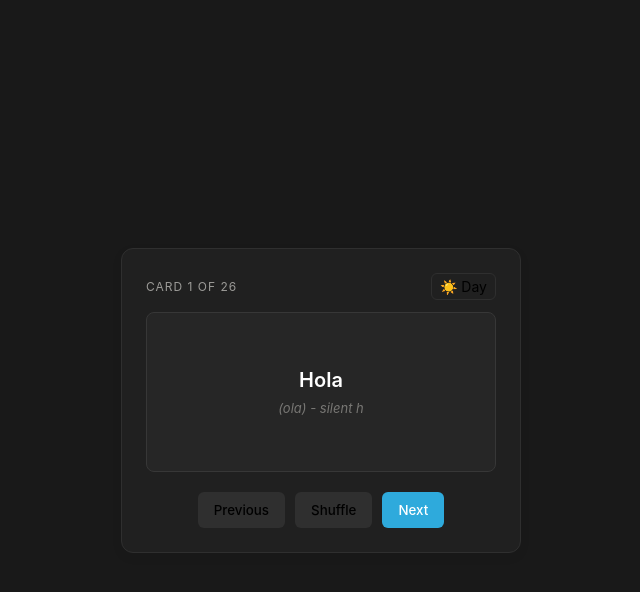
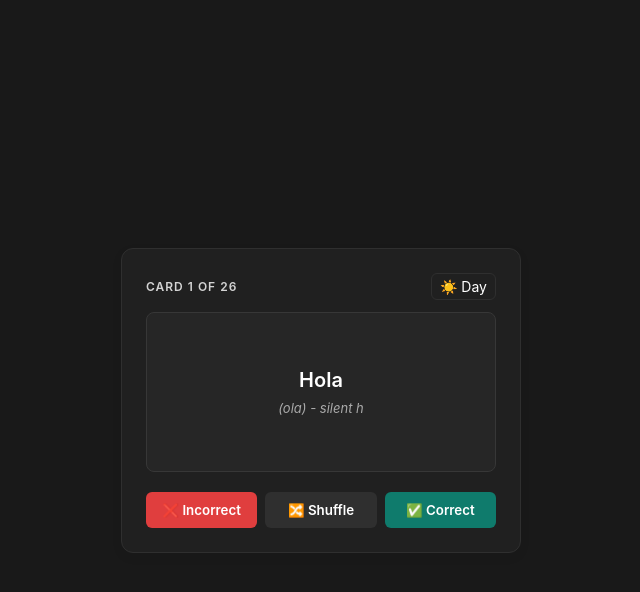
Before and after one commit to fayethfuley/spanish-flashcards, a plain HTML site: page index.html in a window 1280 px wide. Both pictures are taken after a click on the button "🌙 Night". Shown: the whole page, without its empty margins (319-959 px from the left). Drawn offline with Linux system fonts and the light colour scheme.

Commit message:
Refactor flashcard styles and game logic
Updated styles and functionality for flashcards and controls.

```diff
--- a/index.html
+++ b/index.html
@@ -26,35 +26,47 @@
       --flashcard-bg: #262626;
       --border-color: #2f2f2f;
       --flashcard-border: #373737;
-      --text-main: #rgba(255, 255, 255, 0.81);
+      --text-main: #ffffff;
       --text-phrase: #ffffff;
-      --text-sub: #9b9a97;
-      --text-hint: #787774;
+      --text-sub: #d3d3d3;
+      --text-hint: #aaaaaa;
       --translation-color: #53b5e6;
       --btn-sec-bg: #2f2f2f;
       --btn-sec-hover: #373737;
     }
 
-    * { box-sizing: border-box; font-family: -apple-system, BlinkMacSystemFont, "Segoe UI", Roboto, sans-serif; transition: background-color 0.2s, color 0.2s, border-color 0.2s; }
+    * { box-sizing: border-box; font-family: -apple-system, BlinkMacSystemFont, "Segoe UI", Roboto, sans-serif; transition: background-color 0.2s, color 0.2s, border-color 0.2s; -webkit-tap-highlight-color: transparent; }
     body { background-color: var(--bg-color); color: var(--text-main); display: flex; justify-content: center; align-items: center; min-height: 100vh; margin: 0; padding: 20px; }
     .card-container { background: var(--card-bg); border: 1px solid var(--border-color); border-radius: 12px; box-shadow: 0 4px 12px rgba(0,0,0,0.05); width: 100%; max-width: 400px; padding: 24px; text-align: center; position: relative; }
 
     .header { display: flex; justify-content: space-between; align-items: center; margin-bottom: 12px; }
-    .progress { font-size: 12px; color: var(--text-sub); text-transform: uppercase; letter-spacing: 1px; }
+    .progress { font-size: 12px; color: var(--text-sub); text-transform: uppercase; letter-spacing: 1px; font-weight: 600; }
     .theme-toggle { background: transparent; border: 1px solid var(--border-color); color: var(--text-main); font-size: 14px; padding: 4px 8px; border-radius: 6px; cursor: pointer; }
     .theme-toggle:hover { background: var(--btn-sec-bg); }
 
-    .flashcard { background: var(--flashcard-bg); border: 1px solid var(--flashcard-border); border-radius: 8px; height: 160px; display: flex; flex-direction: column; justify-content: center; align-items: center; cursor: pointer; padding: 16px; margin-bottom: 20px; transition: transform 0.1s ease; }
+    .flashcard { background: var(--flashcard-bg); border: 1px solid var(--flashcard-border); border-radius: 8px; height: 160px; display: flex; flex-direction: column; justify-content: center; align-items: center; cursor: pointer; padding: 16px; margin-bottom: 20px; transition: transform 0.1s ease; user-select: none; }
     .flashcard:active { transform: scale(0.98); }
     .phrase { font-size: 20px; font-weight: 600; color: var(--text-phrase); margin-bottom: 8px; }
     .hint { font-size: 13px; color: var(--text-hint); font-style: italic; }
     .translation { font-size: 18px; color: var(--translation-color); font-weight: 500; display: none; }
 
-    .controls { display: flex; gap: 10px; justify-content: center; }
-    button.action-btn { background: #2eaadc; color: white; border: none; padding: 10px 16px; border-radius: 6px; font-weight: 500; cursor: pointer; transition: background 0.2s; }
-    button.action-btn:hover { background: #0082b2; }
+    .controls { display: flex; gap: 8px; justify-content: center; }
+    button.action-btn { border: none; padding: 10px 14px; border-radius: 6px; font-weight: 600; cursor: pointer; transition: background 0.2s, transform 0.1s; flex: 1; }
+    button.action-btn:active { transform: scale(0.96); }
+
+    button.btn-wrong { background: #e03e3e; color: white; }
+    button.btn-wrong:hover { background: #c23333; }
+
+    button.btn-correct { background: #0f7b6c; color: white; }
+    button.btn-correct:hover { background: #0b5c51; }
+
     button.secondary { background: var(--btn-sec-bg); color: var(--text-main); }
     button.secondary:hover { background: var(--btn-sec-hover); }
+
+    .score-screen { display: none; padding: 20px 0; }
+    .score-title { font-size: 22px; font-weight: bold; color: var(--text-phrase); margin-bottom: 10px; }
+    .score-stats { font-size: 16px; color: var(--text-sub); margin-bottom: 20px; }
+    .score-percentage { font-size: 36px; font-weight: 800; color: var(--translation-color); margin-bottom: 20px; }
   </style>
 </head>
 <body>
@@ -65,21 +77,32 @@
     <button class="theme-toggle" onclick="toggleTheme()" id="themeBtn">🌙 Night</button>
   </div>
 
-  <div class="flashcard" onclick="flipCard()">
-    <div class="phrase" id="front">Hola</div>
-    <div class="hint" id="hint">(ola) - silent h</div>
-    <div class="translation" id="back">Hello</div>
+  <div id="game-view">
+    <div class="flashcard" id="flashcard" onclick="flipCard()">
+      <div class="phrase" id="front">Hola</div>
+      <div class="hint" id="hint">(ola) - silent h</div>
+      <div class="translation" id="back">Hello</div>
+    </div>
+
+    <div class="controls">
+      <button class="action-btn btn-wrong" onclick="markAnswer(false)">❌ Incorrect</button>
+      <button class="action-btn secondary" onclick="shuffleCards()">🔀 Shuffle</button>
+      <button class="action-btn btn-correct" onclick="markAnswer(true)">✅ Correct</button>
+    </div>
   </div>
 
-  <div class="controls">
-    <button class="action-btn secondary" onclick="prevCard()">Previous</button>
-    <button class="action-btn secondary" onclick="shuffleCards()">Shuffle</button>
-    <button class="action-btn" onclick="nextCard()">Next</button>
+  <div class="score-screen" id="score-view">
+    <div class="score-title">Lesson Complete! 🎉</div>
+    <div class="score-percentage" id="score-percent">0%</div>
+    <div class="score-stats" id="score-details">You got 0 out of 0 correct.</div>
+    <div class="controls">
+      <button class="action-btn btn-correct" onclick="restartGame()">🔄 Replay Game</button>
+    </div>
   </div>
 </div>
 
 <script>
-  const cards = [
+  const originalCards = [
     { es: "Hola", hint: "(ola) - silent h", en: "Hello" },
     { es: "¿Cómo estás?", hint: "", en: "How are you?" },
     { es: "¿Qué tal?", hint: "", en: "What's up? / How's it going?" },
@@ -108,8 +131,10 @@
     { es: "¡Nos vemos!", hint: "", en: "We see each other!" }
   ];
 
+  let cards = [...originalCards];
   let currentIndex = 0;
   let isFlipped = false;
+  let correctCount = 0;
 
   function updateCard() {
     isFlipped = false;
@@ -130,20 +155,38 @@
     document.getElementById('back').style.display = isFlipped ? 'block' : 'none';
   }
 
-  function nextCard() {
-    currentIndex = (currentIndex + 1) % cards.length;
-    updateCard();
+  function markAnswer(isCorrect) {
+    if (isCorrect) correctCount++;
+
+    if (currentIndex + 1 < cards.length) {
+      currentIndex++;
+      updateCard();
+    } else {
+      showScore();
+    }
   }
 
-  function prevCard() {
-    currentIndex = (currentIndex - 1 + cards.length) % cards.length;
+  function showScore() {
+    document.getElementById('game-view').style.display = 'none';
+    document.getElementById('score-view').style.display = 'block';
+    document.getElementById('progress').innerText = "Finished";
+
+    const percentage = Math.round((correctCount / cards.length) * 100);
+    document.getElementById('score-percent').innerText = `${percentage}%`;
+    document.getElementById('score-details').innerText = `You answered ${correctCount} out of ${cards.length} correctly!`;
+  }
+
+  function restartGame() {
+    correctCount = 0;
+    currentIndex = 0;
+    document.getElementById('score-view').style.display = 'none';
+    document.getElementById('game-view').style.display = 'block';
     updateCard();
   }
 
   function shuffleCards() {
     cards.sort(() => Math.random() - 0.5);
-    currentIndex = 0;
-    updateCard();
+    restartGame();
   }
 
   function toggleTheme() {
```
